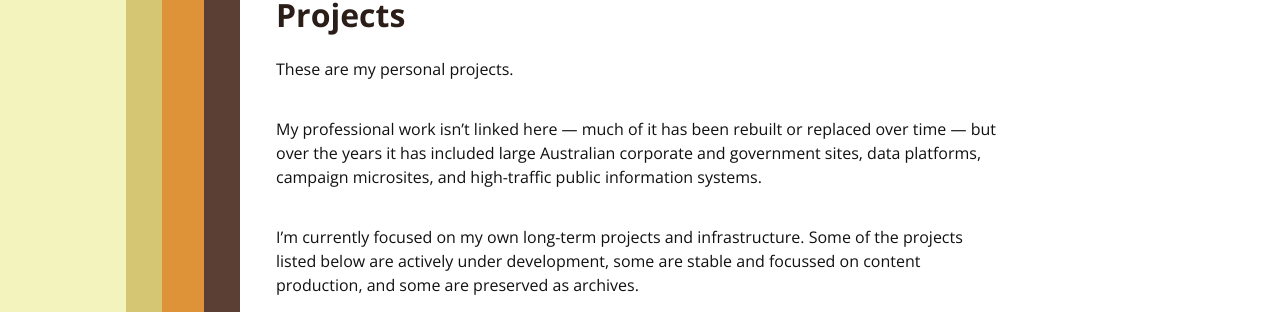
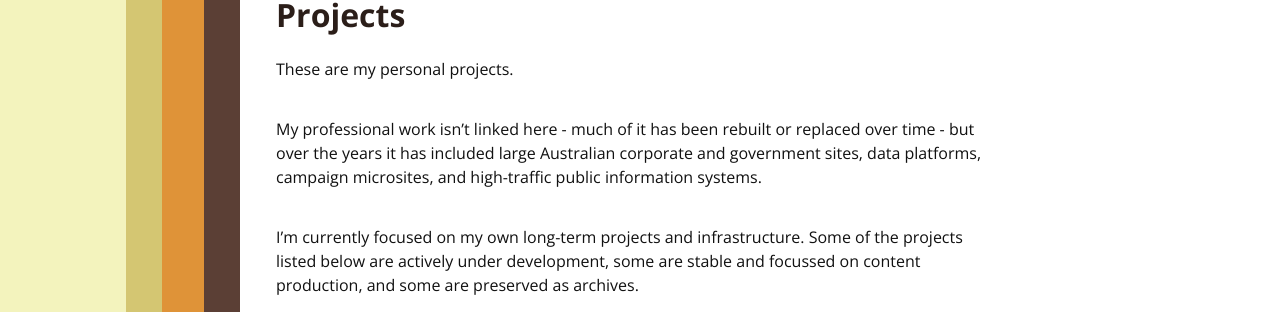
Before and after one commit to rumpledelf/armadillosandwich, a Jekyll site: the page built from projects.md, in a window 1280 px wide. Shown: the part 305-617 px from the top of the page. Built offline with Jekyll 4.4.1, drawn with Linux system fonts in a browser that asks for light colours; some web fonts are replaced.

```diff
--- a/projects.md
+++ b/projects.md
@@ -6,7 +6,7 @@ permalink: /projects/
 
 These are my personal projects.
 
-My professional work isn’t linked here — much of it has been rebuilt or replaced over time — but over the years it has included large Australian corporate and government sites, data platforms, campaign microsites, and high-traffic public information systems.
+My professional work isn’t linked here - much of it has been rebuilt or replaced over time - but over the years it has included large Australian corporate and government sites, data platforms, campaign microsites, and high-traffic public information systems.
 
 I’m currently focused on my own long-term projects and infrastructure. Some of the projects listed below are actively under development, some are stable and focussed on content production, and some are preserved as archives.
 
```
